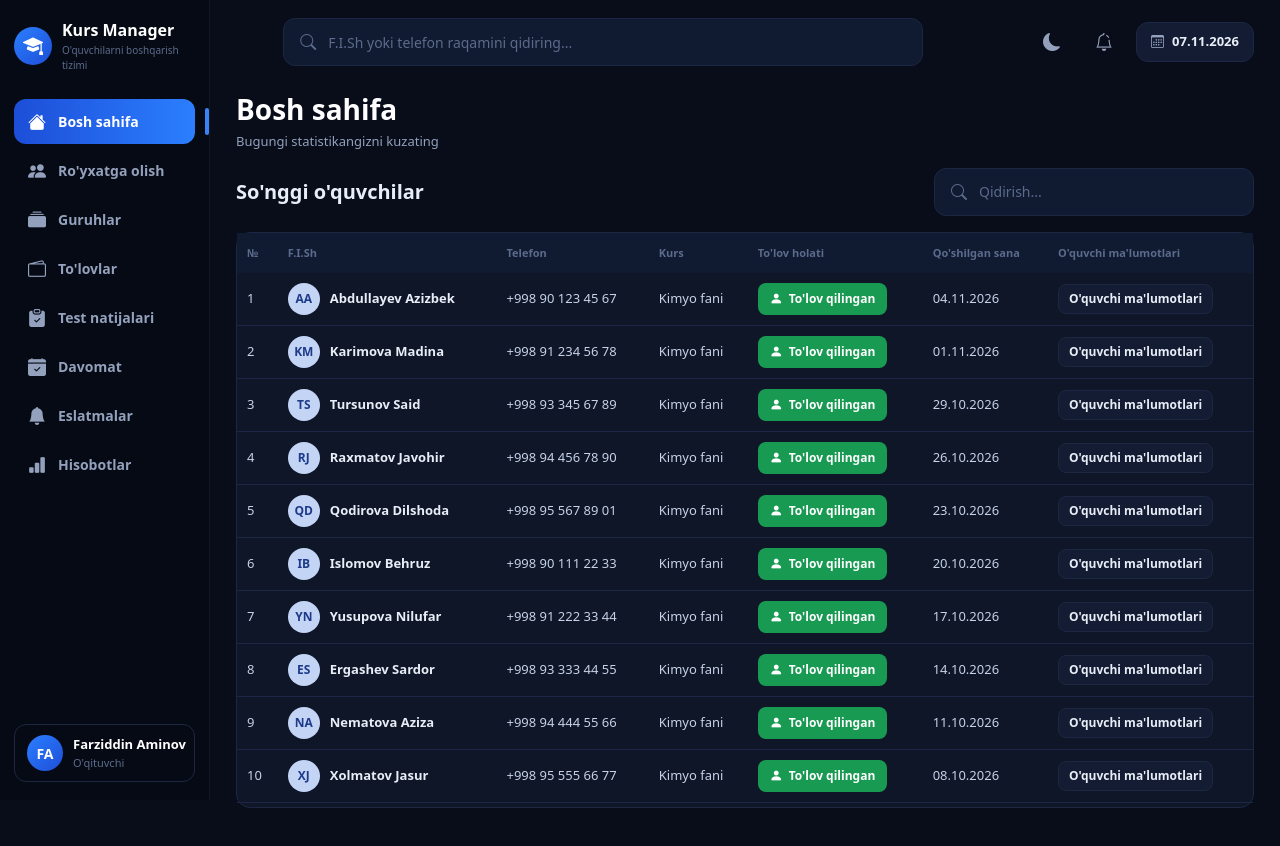
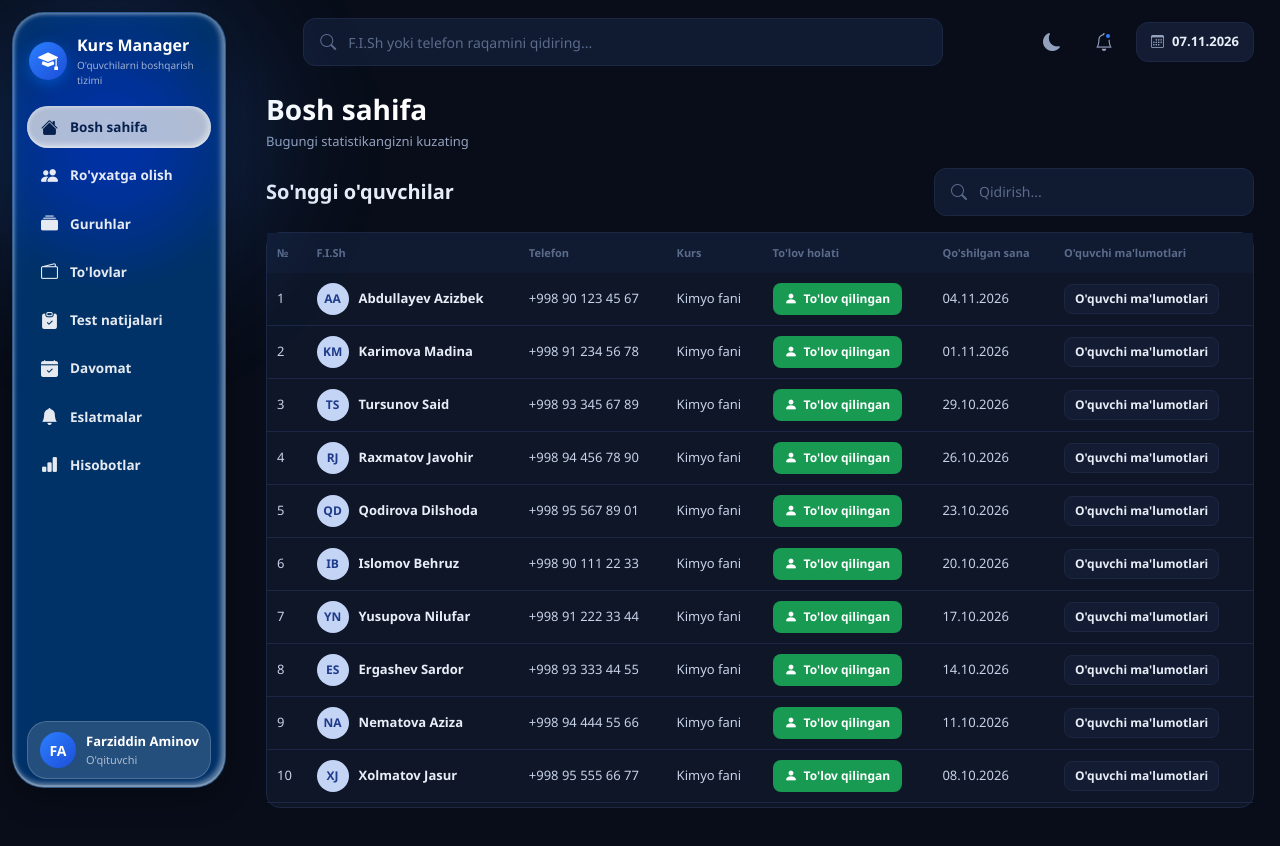
Before and after one commit to hayotbekmaxmudjonov380-arch/kurs-menejeri, a Flask app: page / in a window 1280 px wide. Run offline with Flask 3, Linux system fonts and the light colour scheme; data that the repository does not hold is empty.

Commit message:
feat(web): sidebar glassmorphism dizayni (React kod asosida) + buzilgan :root CSS o'zgaruvchilari tuzatildi

```diff
--- a/web/templates/base.html
+++ b/web/templates/base.html
@@ -61,6 +61,7 @@
         }
         [data-theme="light"] .btn-close { filter: none; }
         [data-theme="light"] .sidenav a.active .nav-count { background: #1d4ed8; color: #fff; }
+        :root {
             --primary: #2b7fff;
             --primary-dark: #1d4ed8;
             --primary-hover: #1d6ff2;
@@ -69,6 +70,32 @@
             --yellow: #f5a80b;
             --red: #f0435a;
             --red-dark: #dc2626;
+            /* Glassmorphism — berilgan React kod asosida */
+            --glass-blue: rgba(0, 122, 255, 0.404);
+            --glass-border: rgba(255, 255, 255, 0.18);
+            --glass-on: rgba(255, 255, 255, 90%);
+            --glass-hi: #06214d;
+            --ease-spring: cubic-bezier(0.34, 1.56, 0.64, 1);
+            --glass-edge:
+                inset 2px 2px 5px -2px rgba(255, 255, 255, 0.4),
+                inset -2px -2px 5px 2px rgba(255, 255, 255, 0.4),
+                inset 0 -2px 0 rgba(255, 255, 255, 0.2);
+            --glass-title: #ffffff;
+            --glass-sub: rgba(255, 255, 255, 0.62);
+            --glass-shadow: 0 10px 30px rgba(0, 0, 0, 0.28);
+        }
+        /* Glass ranglari — kunduzgi rejimda qorong'i matn (kontrast uchun) */
+        [data-theme="light"] {
+            --glass-on: rgba(9, 22, 44, 0.9);
+            --glass-hi: #0d3f91;
+            --glass-border: rgba(9, 22, 44, 0.16);
+            --glass-title: #0b1830;
+            --glass-sub: rgba(9, 22, 44, 0.62);
+            --glass-shadow: 0 10px 30px rgba(9, 22, 44, 0.12);
+            --glass-edge:
+                inset 2px 2px 5px -2px rgba(255, 255, 255, 0.75),
+                inset -2px -2px 5px 2px rgba(255, 255, 255, 0.75),
+                inset 0 -2px 0 rgba(255, 255, 255, 0.5);
         }
         * { font-family: 'Segoe UI', sans-serif; }
         body { background: var(--bg); color: var(--text); margin: 0; }
@@ -77,45 +104,71 @@
         ::-webkit-scrollbar-thumb { background: var(--border); border-radius: 4px; }
         ::-webkit-scrollbar-thumb:hover { background: var(--primary); }
 
-        /* Sidebar (referens dizayn) */
+        /* Sidebar — glassmorphism (berilgan React kod asosida) */
+        body::before {
+            content: ""; position: fixed; left: -110px; top: -90px;
+            width: 440px; height: 460px; border-radius: 50%;
+            background: radial-gradient(circle, rgba(43,127,255,.34), transparent 66%);
+            filter: blur(46px); pointer-events: none; z-index: 0;
+        }
         .sidebar {
-            position: fixed; top: 0; left: 0; width: 210px; height: 100vh;
-            background: var(--bg-dark); border-right: 1px solid var(--sidebar-border);
-            padding: 18px 14px; display: flex; flex-direction: column; z-index: 100;
+            position: fixed; top: 12px; left: 12px;
+            width: 214px; height: calc(100vh - 24px);
+            background: var(--glass-blue);
+            -webkit-backdrop-filter: blur(12px) saturate(180%) contrast(200%);
+            backdrop-filter: blur(12px) saturate(180%) contrast(200%);
+            border: 1px solid var(--glass-border);
+            border-radius: 32px;
+            box-shadow: var(--glass-shadow), var(--glass-edge);
+            padding: 20px 8px 8px;
+            display: flex; flex-direction: column; z-index: 100;
         }
-        .brand { display: flex; align-items: center; gap: 10px; margin-bottom: 26px; }
+        .brand { display: flex; align-items: center; gap: 10px; margin: 0 8px 18px; }
         .brand-logo {
             width: 38px; height: 38px; border-radius: 50%; flex-shrink: 0;
             background: linear-gradient(135deg, #2b7fff, #1d4ed8);
             display: flex; align-items: center; justify-content: center;
             color: #fff; font-size: 20px;
+            box-shadow: 0 4px 14px rgba(0,122,255,.45);
         }
-        .sidebar-title { color: var(--heading); font-size: 16px; font-weight: 800; margin-bottom: 1px; }
-        .sidebar-sub { color: var(--text-faint); font-size: 10px; }
-        .sidenav { display: flex; flex-direction: column; gap: 4px; }
+        .sidebar-title { color: var(--glass-title); font-size: 16px; font-weight: 800; margin-bottom: 1px; }
+        .sidebar-sub { color: var(--glass-sub); font-size: 10px; }
+        .sidenav { display: flex; flex-direction: column; gap: 6px; padding: 0 6px; }
         .sidenav a {
             display: flex; align-items: center; gap: 12px;
-            padding: 12px 14px; border-radius: 12px;
-            color: var(--text-dim); font-size: 14px; font-weight: 600;
-            text-decoration: none; position: relative; transition: all .15s;
+            padding: 11px 14px; border-radius: 999rem;
+            color: var(--glass-on); font-size: 13.5px; font-weight: 600;
+            text-decoration: none; position: relative;
+            -webkit-tap-highlight-color: transparent;
+            transition:
+                background .18s var(--ease-spring),
+                color .18s var(--ease-spring),
+                transform .18s var(--ease-spring),
+                box-shadow .3s ease-in-out;
         }
-        .sidenav a i { font-size: 18px; line-height: 1; }
-        .sidenav a:hover { background: rgba(130,150,180,.12); color: var(--heading); }
+        .sidenav a i { font-size: 17px; line-height: 1; flex-shrink: 0; }
+        .sidenav a:hover {
+            background-color: rgba(255,255,255,.55);
+            box-shadow:
+                inset 2px 2px 5px -2px rgba(255,255,255,.4),
+                inset -2px -1px 5px 0 rgba(255,255,255,.4),
+                inset 0 -2px 0 rgba(255,255,255,.2);
+            transform: translateX(3px);
+            color: var(--glass-hi);
+        }
         .sidenav a.active {
-            background: linear-gradient(90deg, #1d4ed8, #2b7fff);
-            color: #fff;
+            background: rgba(237,237,237,.74);
+            color: var(--glass-hi);
+            box-shadow: var(--glass-edge);
         }
-        .sidenav a.active::after {
-            content: ""; position: absolute; right: -14px; top: 9px; bottom: 9px;
-            width: 4px; border-radius: 4px; background: #3b82f6;
-        }
+        .sidenav a:active { transform: scale(.98); }
         .nav-count {
             margin-left: auto; min-width: 22px; height: 22px; padding: 0 6px;
             border-radius: 11px; background: var(--red); color: #fff;
             font-size: 11px; font-weight: 800;
             display: inline-flex; align-items: center; justify-content: center;
         }
-        .sidenav a.active .nav-count { background: rgba(255,255,255,.9); color: #1d4ed8; }
+        .sidenav a.active .nav-count { background: #1d4ed8; color: #fff; }
 
         /* Push-habar toast (o'ng pastki burchak) */
         #toastBox {
@@ -137,11 +190,19 @@
         .rem-toast .t-time { color: var(--primary); font-size: 12px; font-weight: 700; margin-bottom: 6px; }
         .rem-toast .t-note { color: var(--text-dim); font-size: 12px; margin-bottom: 10px; word-break: break-word; }
         .sidebar-footer {
-            margin-top: auto; padding: 10px 12px; background: transparent;
-            border: 1px solid var(--border); border-radius: 12px;
+            margin: auto 6px 0; padding: 10px 12px;
+            background: rgba(255,255,255,.14);
+            border: 1px solid var(--glass-border); border-radius: 20px;
             display: flex; align-items: center; gap: 10px; cursor: pointer;
+            transition: background .18s var(--ease-spring), box-shadow .3s ease-in-out;
         }
-        .sidebar-footer:hover { border-color: var(--primary); }
+        .sidebar-footer:hover {
+            background: rgba(255,255,255,.3);
+            box-shadow:
+                inset 2px 2px 5px -2px rgba(255,255,255,.4),
+                inset -2px -1px 5px 0 rgba(255,255,255,.4),
+                inset 0 -2px 0 rgba(255,255,255,.2);
+        }
         .avatar {
             width: 36px; height: 36px; border-radius: 50%; display: flex; flex-shrink: 0;
             align-items: center; justify-content: center; font-weight: 800; font-size: 14px;
@@ -149,7 +210,7 @@
         }
 
         /* Main */
-        .main { margin-left: 210px; padding: 18px 26px 26px; min-height: 100vh; }
+        .main { margin-left: 240px; padding: 18px 26px 26px; min-height: 100vh; }
 
         /* Topbar (referens) */
         .topbar { display: flex; align-items: center; gap: 14px; margin-bottom: 22px; }
@@ -451,7 +512,7 @@
             <div class="avatar">FA</div>
             <div style="flex:1;min-width:0">
                 <div style="color:var(--heading);font-size:13px;font-weight:700;white-space:nowrap">Farziddin Aminov</div>
-                <div style="color:var(--text-faint);font-size:11px">O'qituvchi</div>
+                <div style="color:var(--glass-sub);font-size:11px">O'qituvchi</div>
             </div>
         </div>
     </div>
```
